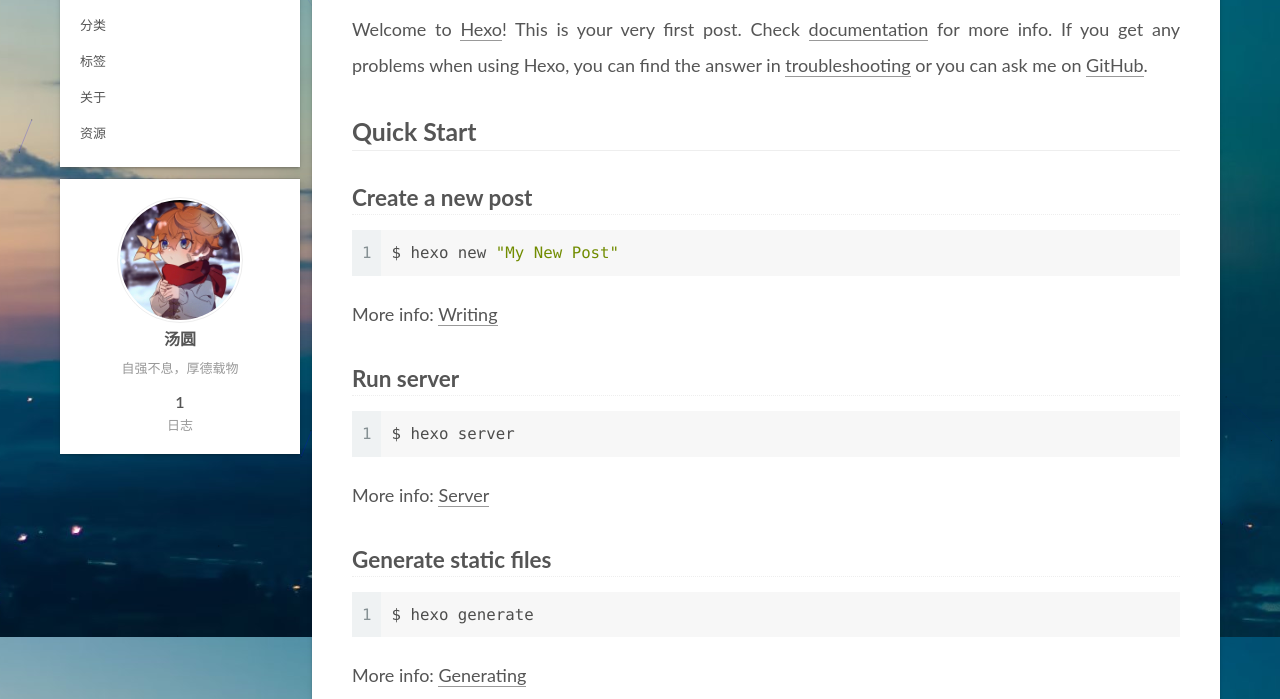
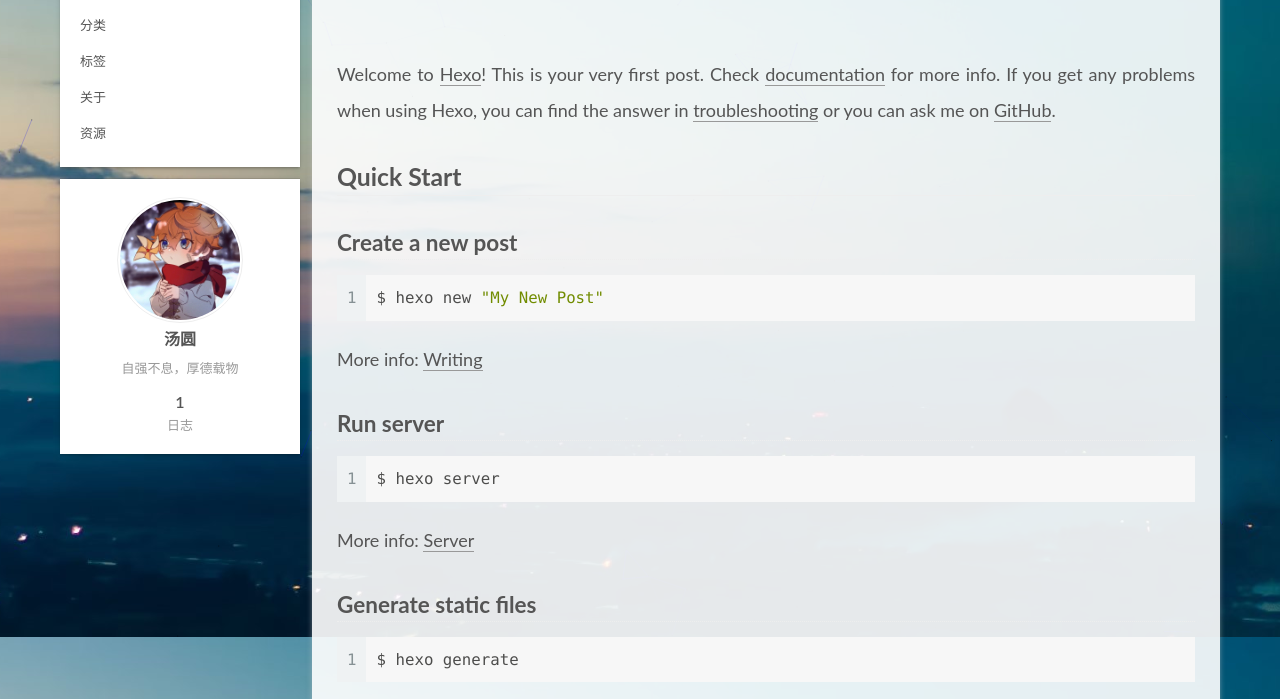
Before and after one commit to TYaDream/TYaDream.github.io, a plain HTML site: page index.html in a window 1280 px wide. Shown: the part 163-862 px from the top of the page. Drawn offline with Linux system fonts and the light colour scheme; files whose address does not match are found by name.

Commit message:
Site updated: 2022-10-13 21:23:05

```diff
--- a/css/main.css
+++ b/css/main.css
@@ -1169,7 +1169,7 @@ pre .javascript .function {
 }
 .links-of-author a::before,
 .links-of-author span.exturl::before {
-  background: #16ff52;
+  background: #f4ff29;
   border-radius: 50%;
   content: ' ';
   display: inline-block;
@@ -1543,7 +1543,15 @@ pre .javascript .function {
   margin-top: 40px;
   text-align: center;
 }
-.use-motion .post-block,
+.use-motion .post-block {
+  opacity: 0;
+  margin-top: 60px;
+  margin-bottom: 60px;
+  padding: 25px;
+  background: rgba(255,255,255,0.9) none repeat scroll !important;
+  -webkit-box-shadow: 0 0 5px rgba(202,203,203,0.5);
+  -moz-box-shadow: 0 0 5px rgba(202,203,204,0.5);
+}
 .use-motion .pagination,
 .use-motion .comments {
   opacity: 0;
```
